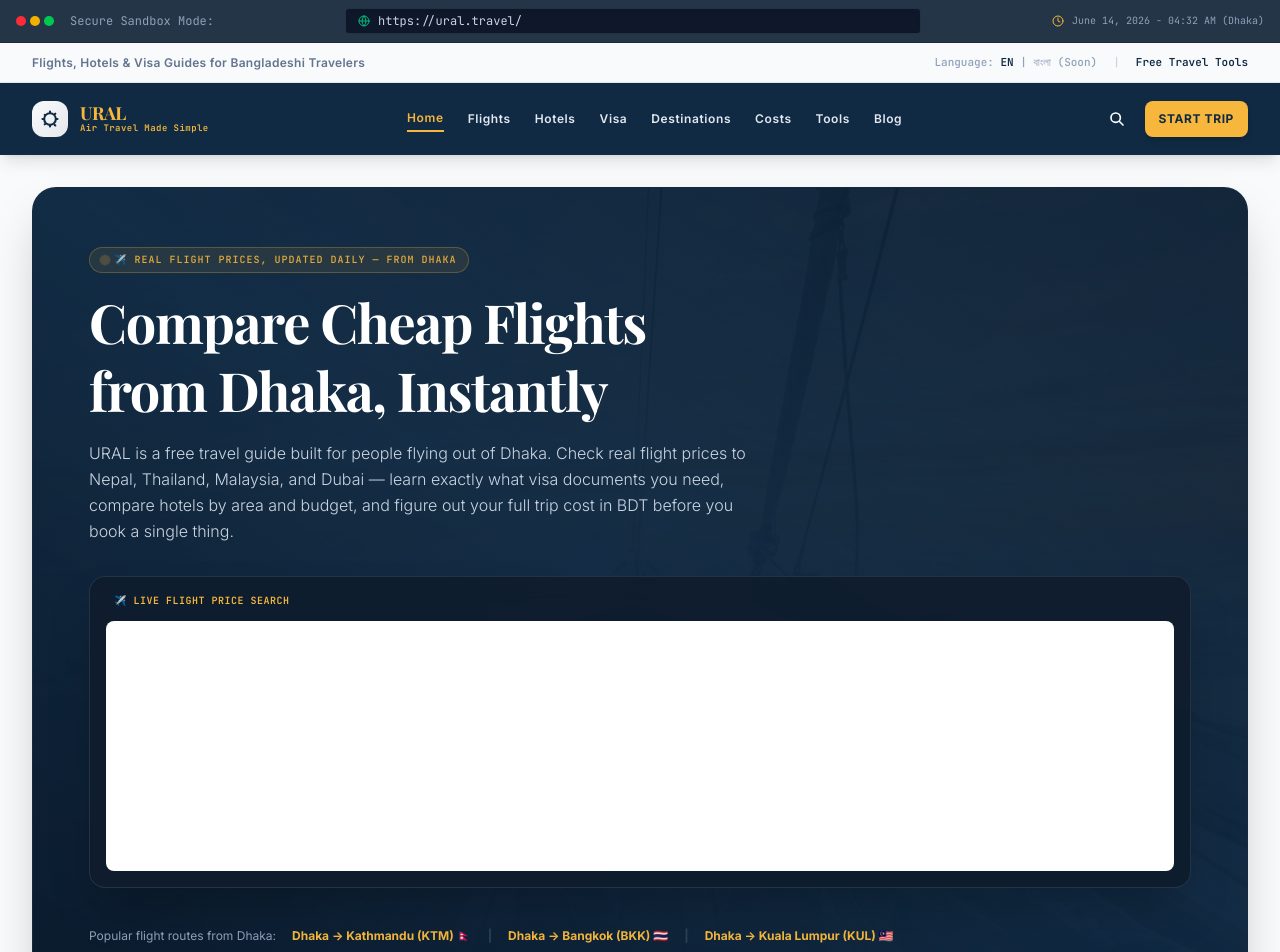
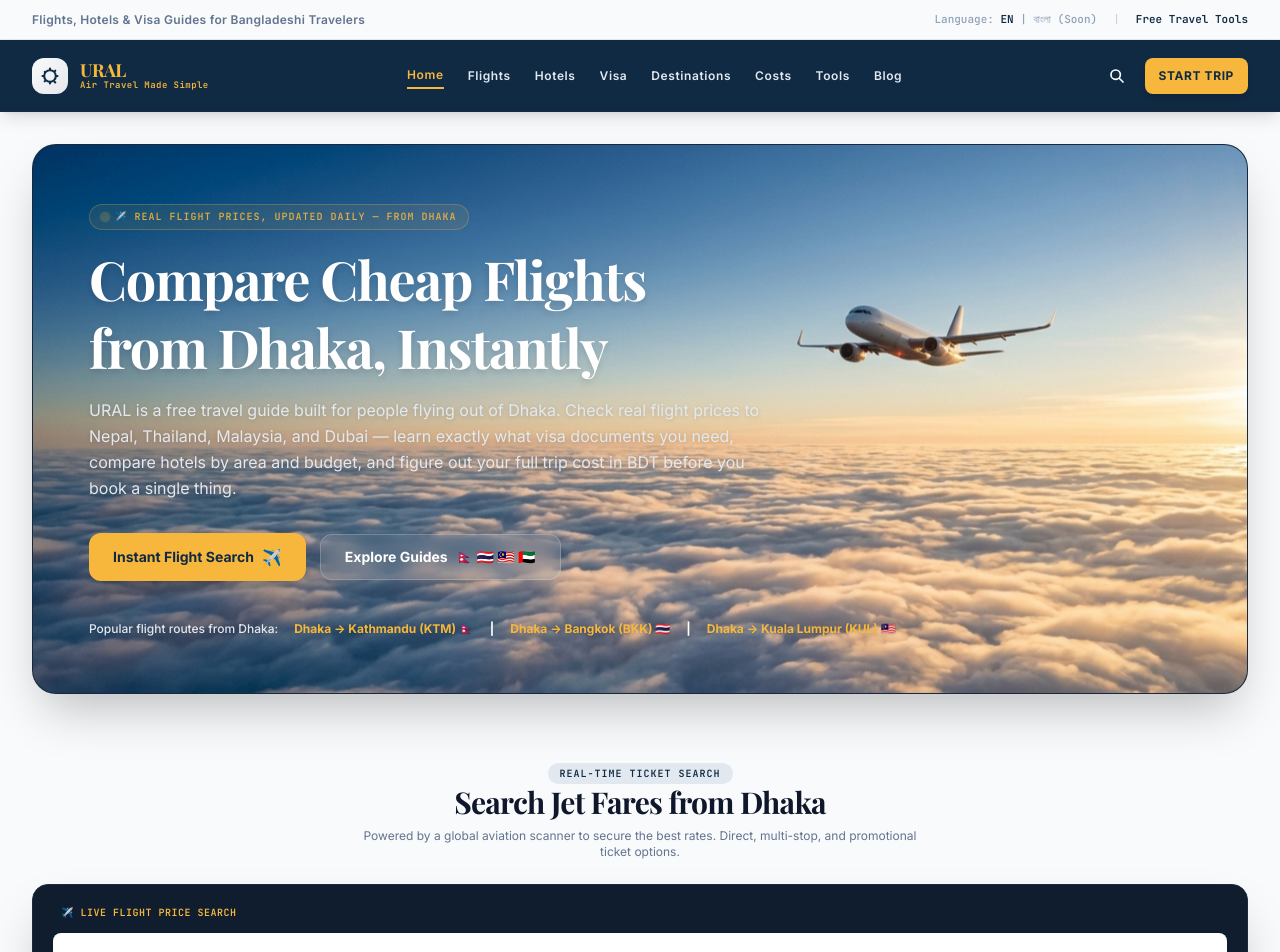
Before and after one commit to MARC414/URAL-Travel, a React (Vite) app: page / in a window 1280 px wide. Shown: the top 952 px of the page. Built offline with nearby package versions, Linux system fonts and the light colour scheme; a web font is replaced by a local one.

Commit message:
refactor(ui): update hero image and remove browser bar
Replaced the legacy hero background image with an updated asset and removed the simulated browser bar UI component to clean up the interface.

```diff
--- a/src/App.tsx
+++ b/src/App.tsx
@@ -35,7 +35,7 @@
 import { TravelpayoutsEmbed } from "./components/TravelpayoutsEmbed";
 import { InteractiveTools } from "./components/InteractiveTools";
 import { useSeoMeta, buildFaqSchema } from "./hooks/useSeoMeta";
-const heroBgImage = new URL("./assets/images/clouds_boat_hero_1781438671378.jpg", import.meta.url).href;
+const heroBgImage = new URL("./assets/images/ural_hero_bg_1781543111624.jpg", import.meta.url).href;
 
 type SectionType = "home" | "flights" | "hotels" | "visa" | "destinations" | "costs" | "tools" | "blog";
 
@@ -231,29 +231,6 @@
 
   return (
     <div className="min-h-screen bg-[#F8FAFC] text-slate-800 font-sans leading-relaxed selection:bg-[#F6B73C] selection:text-[#102A43]">
-
-      {/* 🖥️ SIMULATED BROWSER BAR (Fulfills programmatic URL verification requirements) */}
-      <div className="bg-[#0c2033]/90 text-slate-300 text-xs px-4 py-2 border-b border-slate-800 flex items-center justify-between gap-4 font-mono sticky top-0 z-50">
-        <div className="flex items-center gap-2">
-          <div className="flex gap-1">
-            <span className="w-2.5 h-2.5 rounded-full bg-red-500 inline-block"></span>
-            <span className="w-2.5 h-2.5 rounded-full bg-yellow-500 inline-block"></span>
-            <span className="w-2.5 h-2.5 rounded-full bg-green-500 inline-block"></span>
-          </div>
-          <span className="text-slate-400 hidden md:inline ml-2">Secure Sandbox Mode:</span>
-        </div>
-
-        {/* Dynamic Address Box */}
-        <div className="bg-slate-900 border border-slate-700/60 rounded px-3 py-1 flex items-center gap-2 flex-grow max-w-xl text-center md:text-left shadow-inner">
-          <Globe size={12} className="text-emerald-500" />
-          <span className="text-slate-350 select-none truncate">https://ural.travel{currentPath}</span>
-        </div>
-
-        <div className="flex items-center gap-2">
-          <Clock size={12} className="text-[#F6B73C]" />
-          <span className="text-slate-400 text-[10px] hidden sm:inline">{currentTime}</span>
-        </div>
-      </div>
 
       {/* 🟦 0. TOP BAR (Height: 40px) */}
       <div id="top-bar-hub" className="h-10 bg-[#F8FAFC] border-b border-slate-200 text-xs text-slate-600 flex items-center justify-between px-4 sm:px-6 lg:px-8 font-sans">
@@ -406,16 +383,15 @@
           <div className="space-y-16">
 
             {/* 🟦 SECTION 1: TOP SECTION (ABOVE THE FOLD) — PRIMARY CONVERSION ZONE */}
-            <div className="relative rounded-3xl overflow-hidden bg-[#102A43] text-white p-8 md:p-14 shadow-2xl border border-slate-800/80 min-h-[580px] flex items-center">
-
-              {/* Drift Cloud background representation */}
+            <div className="relative rounded-3xl overflow-hidden bg-[#102A43] text-white p-8 md:p-14 shadow-2xl border border-slate-800/80 min-h-[500px] flex items-center">
+
+              {/* Cinematic cloud & airplane background with NO overlay */}
               <div className="absolute inset-0 z-0">
                 <img
                   src={heroBgImage}
-                  alt="URAL cloud wood boat background"
-                  className="w-full h-full object-cover opacity-20 select-none pointer-events-none mix-blend-lighten animate-slow-pan"
+                  alt="URAL airplane flying above clouds background"
+                  className="w-full h-full object-cover opacity-100 select-none pointer-events-none animate-slow-pan"
                 />
-                <div className="absolute inset-0 bg-gradient-to-tr from-[#0b1b2d] via-[#102A43]/90 to-[#0b1b2d]/70 z-10" />
               </div>
 
               {/* Master Full-Width Stack for primary conversion focus */}
@@ -426,36 +402,68 @@
                     ✈️ Real flight prices, updated daily — from Dhaka
                   </span>
 
-                  <h1 className="font-serif text-3xl sm:text-5xl lg:text-[54px] leading-tight font-black tracking-tight text-white">
+                  <h1 className="font-serif text-3xl sm:text-5xl lg:text-[54px] leading-tight font-black tracking-tight text-white drop-shadow-md">
                     Compare Cheap Flights <br />
                     from Dhaka, Instantly
                   </h1>
-                  <p className="text-slate-300 text-sm md:text-base leading-relaxed max-w-2xl font-light font-sans">
+                  <p className="text-slate-200 text-sm md:text-base leading-relaxed max-w-2xl font-normal font-sans drop-shadow-sm">
                     URAL is a free travel guide built for people flying out of Dhaka. Check real flight prices to Nepal, Thailand, Malaysia, and Dubai — learn exactly what visa documents you need, compare hotels by area and budget, and figure out your full trip cost in BDT before you book a single thing.
                   </p>
-                </div>
-
-                {/* VISUALLY DOMINANT: Flight Search Widget as requested in Section 1 */}
-                <div className="bg-[#0f1d2e]/95 border border-slate-700/60 rounded-2xl p-2 sm:p-4 shadow-2xl backdrop-blur-md w-full">
-                  <span className="text-[10px] font-mono font-bold text-[#F6B73C] uppercase block mb-3 px-2 tracking-wider">✈️ LIVE FLIGHT PRICE SEARCH</span>
-                  <div className="text-slate-900">
-                    <TravelpayoutsEmbed />
+
+                  {/* Call-to-action buttons in Hero */}
+                  <div className="flex flex-wrap items-center gap-3.5 pt-4">
+                    <button
+                      onClick={() => document.getElementById('live-flight-search')?.scrollIntoView({ behavior: 'smooth' })}
+                      className="bg-[#F6B73C] text-[#102A43] hover:bg-[#ffc654] font-bold text-xs sm:text-sm px-6 py-3 rounded-xl shadow-lg hover:shadow-xl transition-all cursor-pointer flex items-center gap-2 transform hover:-translate-y-0.5"
+                    >
+                      <span>Instant Flight Search</span>
+                      <span className="text-base">✈️</span>
+                    </button>
+                    <button
+                      onClick={() => document.getElementById('destinations-section')?.scrollIntoView({ behavior: 'smooth' })}
+                      className="bg-white/10 hover:bg-white/20 border border-white/20 text-white font-bold text-xs sm:text-sm px-6 py-3 rounded-xl backdrop-blur-sm transition-all cursor-pointer flex items-center gap-2"
+                    >
+                      <span>Explore Guides</span>
+                      <span>🇳🇵 🇹🇭 🇲🇾 🇦🇪</span>
+                    </button>
                   </div>
                 </div>
 
-                <div className="flex flex-wrap items-center gap-4 text-xs font-bold pt-2">
-                  <span className="text-slate-400 font-normal">Popular flight routes from Dhaka:</span>
+                <div className="flex flex-wrap items-center gap-4 text-xs font-bold pt-2 drop-shadow">
+                  <span className="text-slate-200 font-medium font-sans">Popular flight routes from Dhaka:</span>
                   <button onClick={() => navigateTo("/flights?route=dhaka-kathmandu")} className="text-[#F6B73C] hover:underline">Dhaka → Kathmandu (KTM) 🇳🇵</button>
-                  <span className="text-slate-700">|</span>
+                  <span className="text-slate-650">|</span>
                   <button onClick={() => navigateTo("/flights?route=dhaka-bangkok")} className="text-[#F6B73C] hover:underline">Dhaka → Bangkok (BKK) 🇹🇭</button>
-                  <span className="text-slate-700">|</span>
+                  <span className="text-slate-650">|</span>
                   <button onClick={() => navigateTo("/flights?route=dhaka-kuala-lumpur")} className="text-[#F6B73C] hover:underline">Dhaka → Kuala Lumpur (KUL) 🇲🇾</button>
                 </div>
               </div>
             </div>
 
+            {/* 🟦 SECTION 1.5: FRESH NEW SEARCH SECTOR - relocated from hero */}
+            <div id="live-flight-search" className="scroll-mt-12 space-y-6">
+              <div className="text-center space-y-2">
+                <span className="text-[10px] font-mono font-bold text-[#102A43] uppercase tracking-widest bg-slate-200 px-3 py-1 rounded-full">
+                  Real-time ticket search
+                </span>
+                <h2 className="font-serif text-2xl sm:text-3xl font-black text-slate-900 tracking-tight">
+                  Search Jet Fares from Dhaka
+                </h2>
+                <p className="text-xs text-slate-500 max-w-xl mx-auto">
+                  Powered by a global aviation scanner to secure the best rates. Direct, multi-stop, and promotional ticket options.
+                </p>
+              </div>
+
+              <div className="bg-[#0f1d2e] border border-slate-750 rounded-2xl p-2 sm:p-5 shadow-2xl w-full">
+                <span className="text-[10px] font-mono font-bold text-[#F6B73C] uppercase block mb-3 px-2 tracking-wider">✈️ LIVE FLIGHT PRICE SEARCH</span>
+                <div className="text-slate-900">
+                  <TravelpayoutsEmbed />
+                </div>
+              </div>
+            </div>
+
             {/* 🟦 SECTION 2: QUICK DESTINATION ENTRY */}
-            <div className="space-y-6">
+            <div id="destinations-section" className="scroll-mt-12 space-y-6">
               <div className="text-center space-y-2">
                 <span className="text-[10px] font-mono font-bold text-[#102A43] uppercase tracking-widest bg-slate-200 px-3 py-1 rounded-full">Popular destinations from Bangladesh</span>
                 <h2 className="font-serif text-2xl sm:text-3xl font-black text-slate-900 tracking-tight">Where Are You Flying Next?</h2>
```
Also changed, not shown: src/assets/images/ural_hero_bg_1781543111624.jpg (added).
